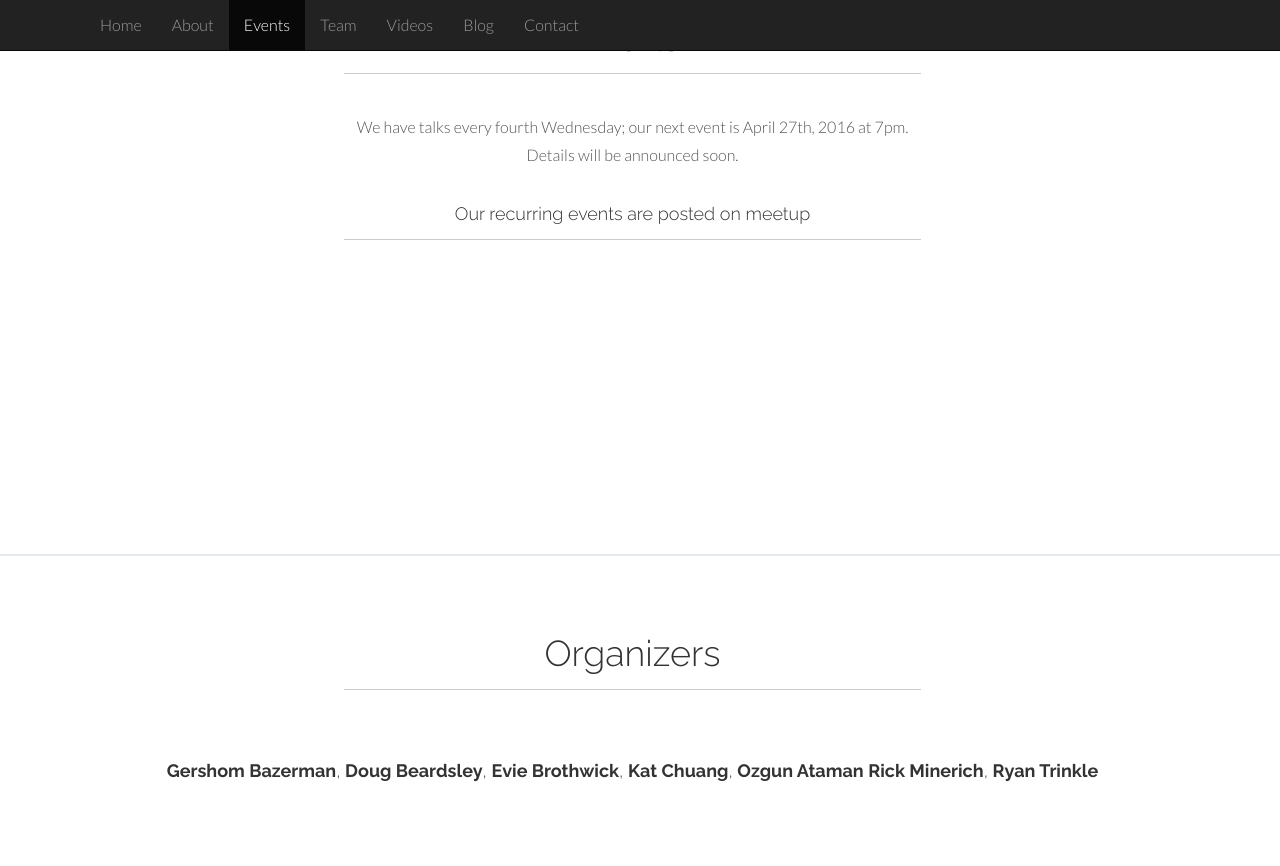
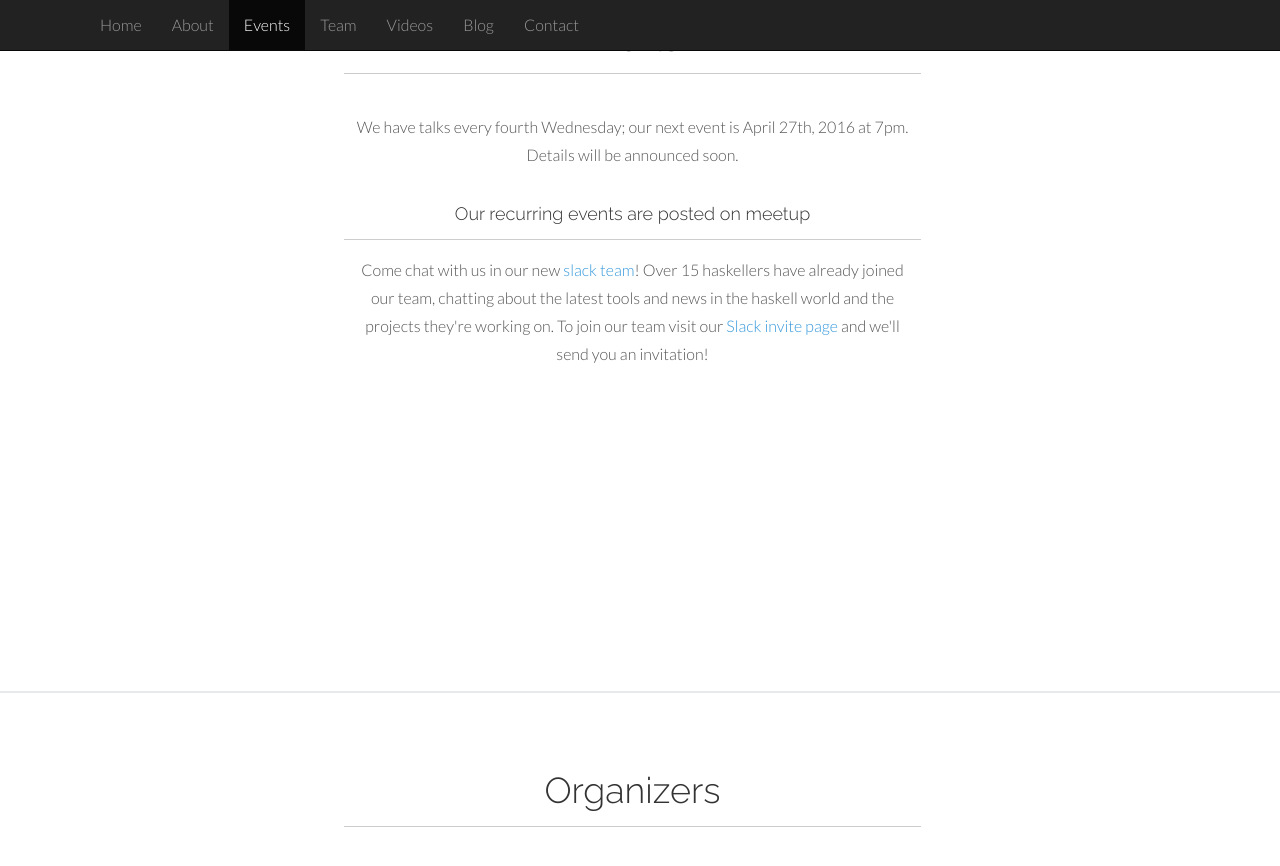
Before and after one commit to ny-haskell/ny-haskell.org, a Jekyll site: the page built from index.html, in a window 1280 px wide and 900 px high, scrolled down 1627 px. Shown: the top 866 px of the window. Built offline with Jekyll 4.4.1, drawn with Linux system fonts in a browser that asks for light colours.

Commit message:
link to slack invitation link

```diff
--- a/index.html
+++ b/index.html
@@ -85,6 +85,11 @@ layout: default
       <div class="row">
         <h4 class="centered">Our recurring events are posted on meetup</h4>
         <hr>
+        <div class="col-lg-offset-3 col-lg-6 centered">
+          <p class="text-centered">
+          Come chat with us in our new <a href="http://ny-haskell.herokuapp.com">slack team</a>!  Over 15 haskellers have already joined our team, chatting about the latest tools and news in the haskell world and the projects they're working on. To join our team visit our <a href="http://ny-haskell.herokuapp.com">Slack invite page</a> and we'll send you an invitation!
+        </p>
+        </div>
       </div><!-- row -->
     </div><!-- container -->
 
```
